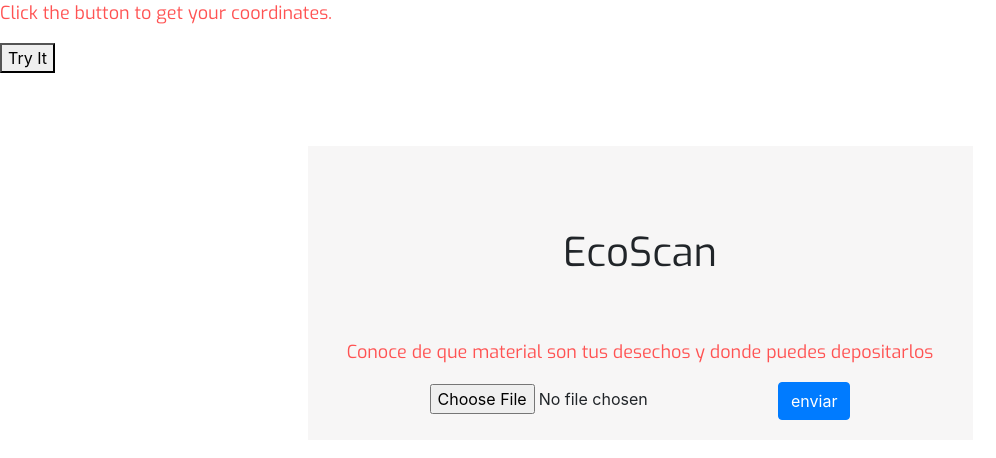
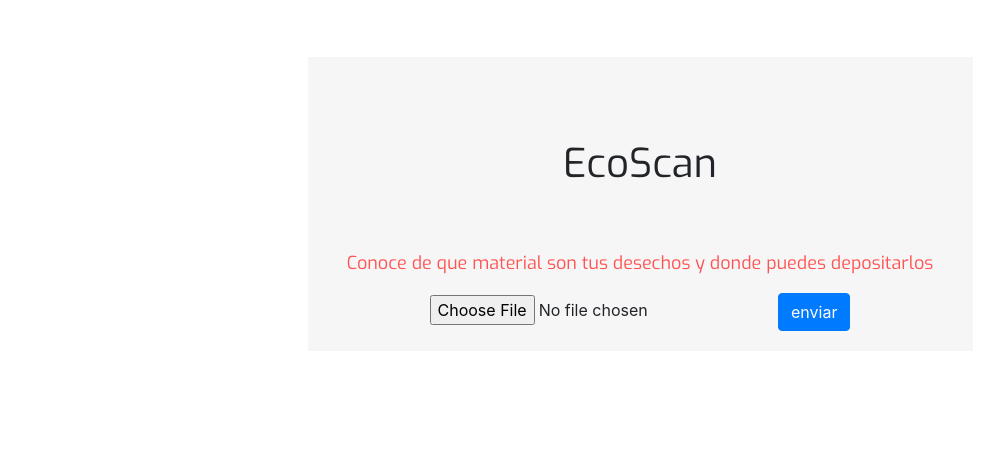
Before and after one commit to Estephanyc/eco_angelhack_front, a plain HTML site: page index.html in a window 1280 px wide. Shown: the whole page, without its empty margins (0-996 px from the left). Drawn offline with nearby package versions, Linux system fonts and the light colour scheme.

Commit message:
modificación a geolocalización y retirada de botón

```diff
--- a/app.js
+++ b/app.js
@@ -16,7 +16,7 @@ function sendImage() {
 
 var x = document.getElementById("demo");
 
-function getLocation() {
+window.onload = function getLocation() {
     if (navigator.geolocation) {
         navigator.geolocation.watchPosition(showPosition);
     } else {
--- a/index.html
+++ b/index.html
@@ -14,11 +14,6 @@
 </head>
 
 <body>
-    <p>Click the button to get your coordinates.</p>
-
-    <button onclick="getLocation()">Try It</button>
-
-    <p id="demo"></p>
 
     <div class="container">
         <div class="row">
```
